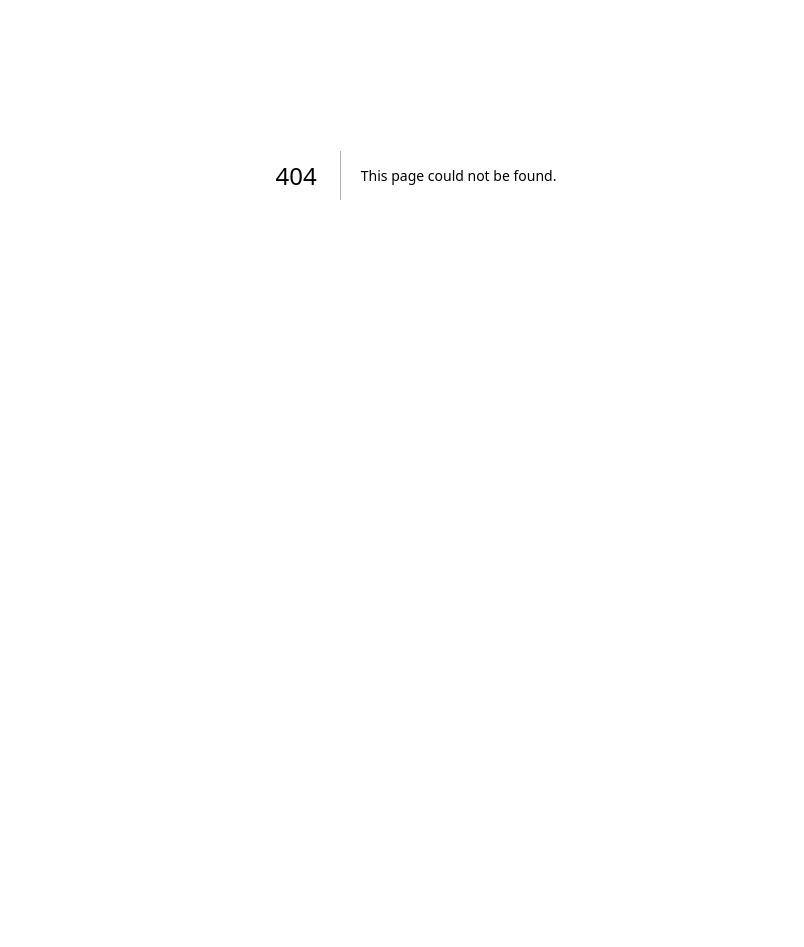
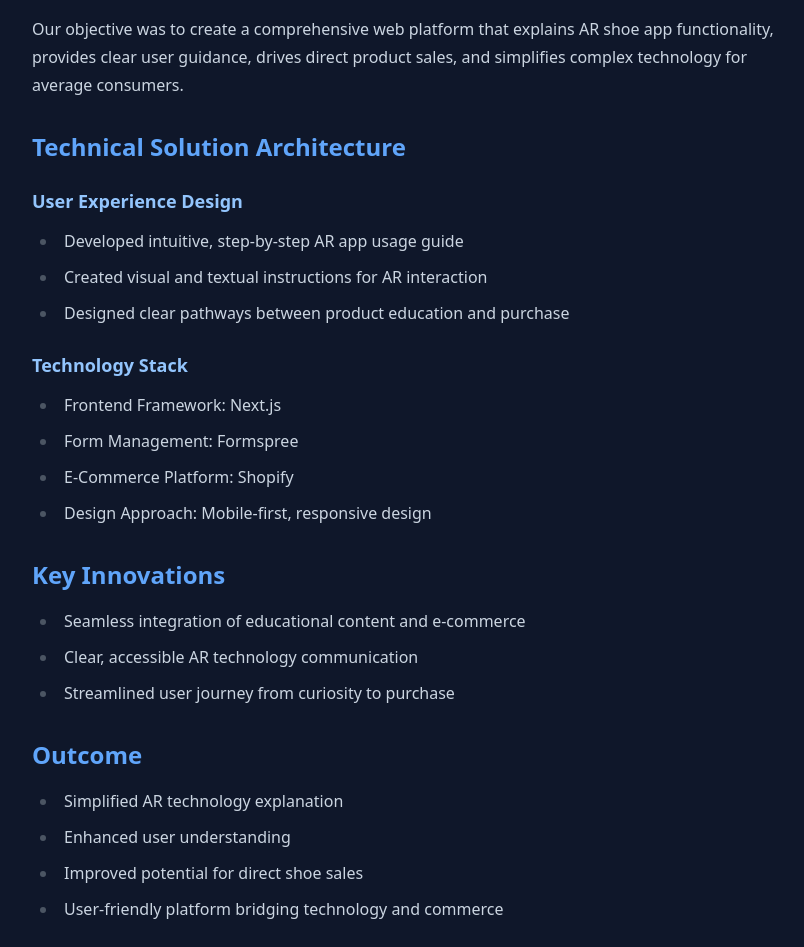
Before and after one commit to ovation-digital-solutions/ovation, a Next.js app: page /case-studies/sneakar in a window 1280 px wide. Before the commit this address had no page. Shown: the part 225-1172 px from the top of the page, without its empty margins (224-1028 px from the left). Before the commit the page ends 800 px from the top, so only its background shows below. Built offline with nearby package versions, Linux system fonts and the light colour scheme.

Commit message:
added case study

```diff
--- a/package.json
+++ b/package.json
@@ -11,11 +11,12 @@
   "dependencies": {
     "@formspree/react": "^2.5.1",
     "next": "15.0.3",
-    "react": "19.0.0-rc-66855b96-20241106",
-    "react-dom": "19.0.0-rc-66855b96-20241106",
+    "react": "^18.2.0",
+    "react-dom": "^18.2.0",
     "react-icons": "^5.4.0"
   },
   "devDependencies": {
+    "@tailwindcss/typography": "^0.5.15",
     "@types/node": "^20",
     "@types/react": "^18",
     "@types/react-dom": "^18",
--- /dev/null
+++ b/src/app/case-studies/[slug]/page.tsx
@@ -0,0 +1,32 @@
+import Sneakar from '@/app/components/case-studies/sneakar';
+import { notFound } from 'next/navigation';
+
+type CaseStudyComponents = {
+  [key: string]: () => JSX.Element;
+};
+
+async function Page({ params }: { params: { slug: string } }) {
+  const caseStudies: CaseStudyComponents = {
+    sneakar: Sneakar,
+    // ... other case studies
+  };
+
+  const { slug } = await params;
+  const CaseStudyComponent = caseStudies[slug];
+
+  if (!CaseStudyComponent) {
+    notFound();
+  }
+
+  return <CaseStudyComponent />;
+}
+
+export default Page;
+
+// Generate static paths for case studies
+export function generateStaticParams() {
+  return [
+    { slug: 'sneakar' },
+    // Add more case study slugs as needed
+  ];
+}
--- /dev/null
+++ b/src/app/case-studies/page.tsx
@@ -0,0 +1,30 @@
+import Link from 'next/link';
+
+export default function CaseStudies() {
+  return (
+    <div className="min-h-screen bg-slate-900 py-16 px-4 sm:px-6 lg:px-8">
+      <div className="max-w-3xl mx-auto">
+        <h1 className="text-3xl sm:text-4xl md:text-5xl font-display bg-gradient-to-r from-blue-400 to-blue-200 text-transparent bg-clip-text mb-12">
+          Case Studies
+        </h1>
+
+        <div className="grid gap-8">
+          <Link
+            href="/case-studies/sneakar"
+            className="block p-6 bg-slate-800/50 rounded-lg border border-slate-700/50 hover:border-blue-400/50 transition-colors"
+          >
+            <h2 className="text-xl sm:text-2xl text-blue-400 mb-3">Sneakar</h2>
+            <p className="text-slate-300">
+              How we built a revolutionary sneaker marketplace platform that connects collectors and enthusiasts...
+            </p>
+            <span className="inline-block mt-4 text-blue-400 hover:text-blue-300">
+              Read more →
+            </span>
+          </Link>
+
+          {/* Add more case study links as needed */}
+        </div>
+      </div>
+    </div>
+  );
+}
--- /dev/null
+++ b/src/app/components/case-studies/sneakar.tsx
@@ -0,0 +1,52 @@
+const Sneakar = () => {
+  return (
+    <div className="min-h-screen bg-slate-900 py-16 px-4 sm:px-6 lg:px-8">
+      <div className="max-w-3xl mx-auto">
+        <h1 className="text-3xl sm:text-4xl md:text-5xl font-display bg-gradient-to-r from-blue-400 to-blue-200 text-transparent bg-clip-text mb-8">
+          Sneakar.io: Bridging AR Technology and E-Commerce
+        </h1>
+
+        <div className="prose prose-invert prose-blue max-w-none">
+          <h2 className="text-xl sm:text-2xl text-blue-400 mt-8 mb-4">Project Context</h2>
+          <p className="text-slate-300">
+            Our objective was to create a comprehensive web platform that explains AR shoe app functionality,
+            provides clear user guidance, drives direct product sales, and simplifies complex technology for average consumers.
+          </p>
+
+          <h2 className="text-xl sm:text-2xl text-blue-400 mt-8 mb-4">Technical Solution Architecture</h2>
+          <h3 className="text-lg text-blue-300 mt-6 mb-3">User Experience Design</h3>
+          <ul className="text-slate-300">
+            <li>Developed intuitive, step-by-step AR app usage guide</li>
+            <li>Created visual and textual instructions for AR interaction</li>
+            <li>Designed clear pathways between product education and purchase</li>
+          </ul>
+
+          <h3 className="text-lg text-blue-300 mt-6 mb-3">Technology Stack</h3>
+          <ul className="text-slate-300">
+            <li>Frontend Framework: Next.js</li>
+            <li>Form Management: Formspree</li>
+            <li>E-Commerce Platform: Shopify</li>
+            <li>Design Approach: Mobile-first, responsive design</li>
+          </ul>
+
+          <h2 className="text-xl sm:text-2xl text-blue-400 mt-8 mb-4">Key Innovations</h2>
+          <ul className="text-slate-300">
+            <li>Seamless integration of educational content and e-commerce</li>
+            <li>Clear, accessible AR technology communication</li>
+            <li>Streamlined user journey from curiosity to purchase</li>
+          </ul>
+
+          <h2 className="text-xl sm:text-2xl text-blue-400 mt-8 mb-4">Outcome</h2>
+          <ul className="text-slate-300">
+            <li>Simplified AR technology explanation</li>
+            <li>Enhanced user understanding</li>
+            <li>Improved potential for direct shoe sales</li>
+            <li>User-friendly platform bridging technology and commerce</li>
+          </ul>
+        </div>
+      </div>
+    </div>
+  );
+};
+
+export default Sneakar;
--- a/tailwind.config.ts
+++ b/tailwind.config.ts
@@ -1,4 +1,5 @@
 import type { Config } from "tailwindcss";
+import typography from '@tailwindcss/typography';
 
 export default {
   content: [
@@ -16,5 +17,7 @@ export default {
       },
     },
   },
-  plugins: [],
+  plugins: [
+    typography,
+  ],
 } satisfies Config;
```
Also changed, not shown: 1 other file (tests, documents, lock files or other folders).
